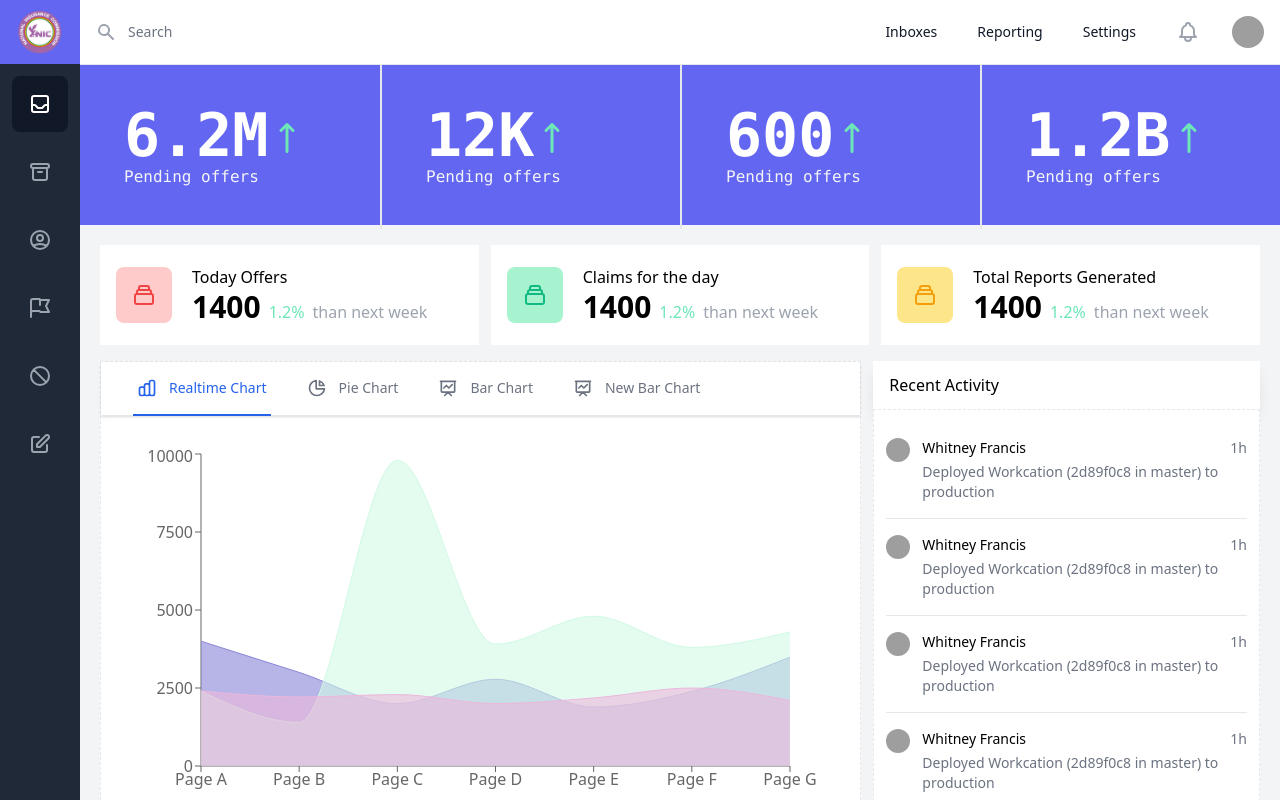
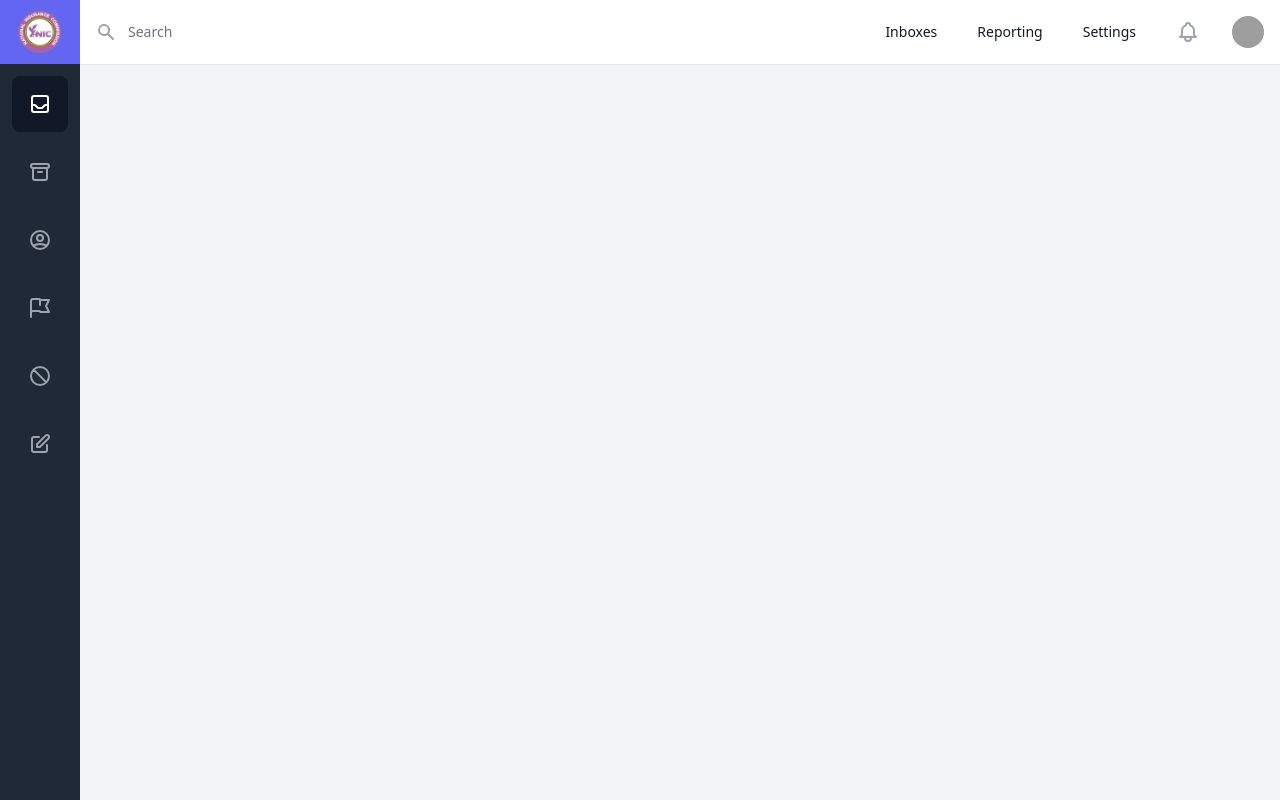
Before and after one commit to Khoby-790/template-nic, a React (Create React App) app: page / in a window 1280 px wide. Built offline with nearby package versions, Linux system fonts and the light colour scheme; grey boxes are pictures that could not be loaded.

Commit message:
--- Auto-Git Commit ---

```diff
--- a/src/layouts/AppContent.tsx
+++ b/src/layouts/AppContent.tsx
@@ -2,6 +2,7 @@ import React, { Fragment } from 'react'
 import { Route, Switch } from 'react-router-dom'
 import Dashboard from '../pages/Dashboard/Dashboard'
 import Inbox from '../pages/Inbox/Inbox'
+import NewDashboard from '../pages/NewDashboard/NewDashboard'
 import Reports from '../pages/Reports/Reports'
 import Settings from '../pages/Settings/Settings'
 import SidebarSubMenu from './SidebarSubMenu'
@@ -19,7 +20,7 @@ const AppContent = (props: Props) => {
                     <h1 id="primary-heading" className="sr-only">Home</h1>
                     {/* <!-- Your content --> */}
                     <Switch>
-                        <Route path="/" exact component={Dashboard} />
+                        <Route path="/" exact component={NewDashboard} />
                         <Route path="/reports" component={Reports} />
                         <Route path="/inbox" component={Inbox} />
                         <Route path="/settings" component={Settings} />
--- /dev/null
+++ b/src/pages/NewDashboard/NewDashboard.tsx
@@ -0,0 +1,15 @@
+import React from 'react'
+
+interface Props {
+
+}
+
+const NewDashboard = (props: Props) => {
+    return (
+        <div>
+
+        </div>
+    )
+}
+
+export default NewDashboard
```
